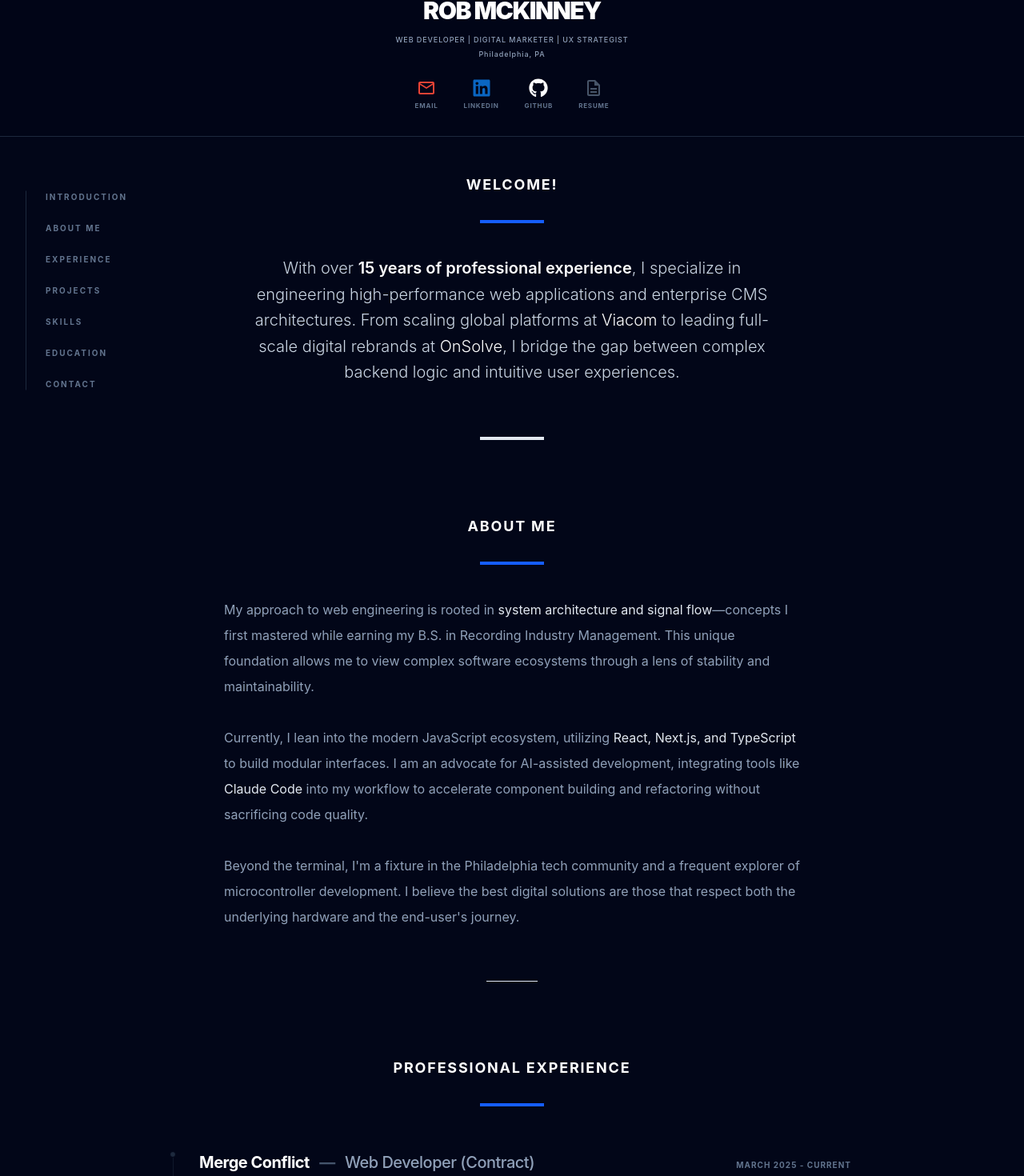
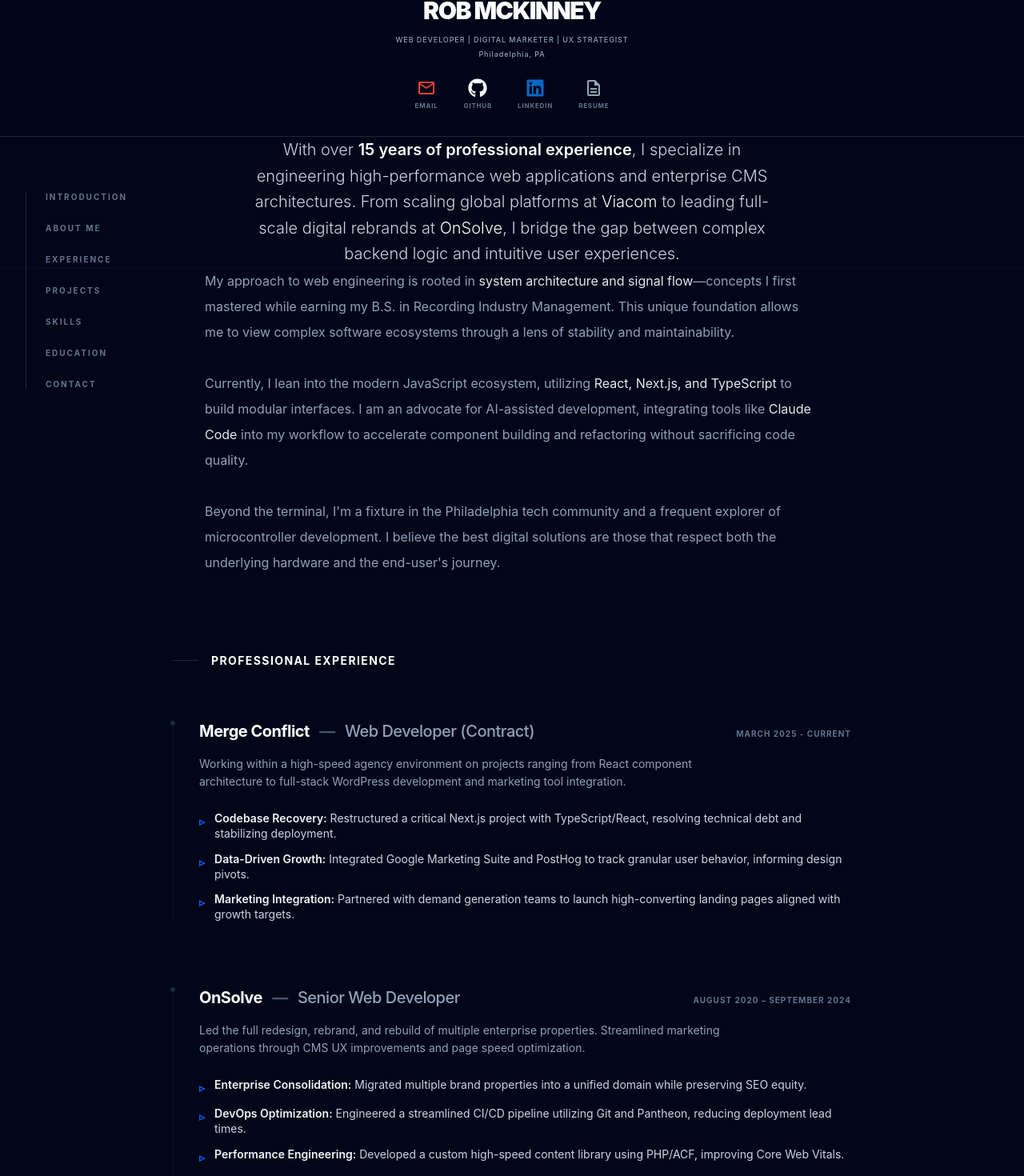
Before and after one commit to ramckinney86/portfolio-app, a React (Vite) app in the folder portfolio-app/: page / in a window 1280 px wide. Shown: the part 37-1507 px from the top of the page at 80% size. Built offline with nearby package versions, Linux system fonts and the light colour scheme; the HTML template or start-up script is replaced by a standard one.

Commit message:
moved data objects to their own js files

```diff
--- a/portfolio-app/src/App.jsx
+++ b/portfolio-app/src/App.jsx
@@ -1,148 +1,85 @@
-import About from './components/About';
-import Contact from './components/Contact';
-import Education from './components/Education';
-import Experience from './components/Experience';
 import React from 'react';
+
+// Layout Components
 import Header from './components/Header';
 import Footer from './components/Footer';
-import Intro from './components/Introduction';
 import TableOfContents from './components/TableOfContents';
+import Introduction from './components/Introduction';
+import About from './components/About';
+import Experience from './components/Experience';
+import Education from './components/Education';
+import Contact from './components/Contact';
 import SkillGrid from './components/SkillGrid';
 
-// Import your centralized data
-import {
-  devSkills,
-  designSkills,
-  marketingSkills,
-  softwareSkills,
-  otherSkills
-} from './data/skillsData';
+// Data Imports (The New Data Format)
+import { navItems } from './data/navigation';
+import { devSkills, designSkills, marketingSkills } from './data/skills';
+import { contactLinks } from './data/contact';
 
 function App() {
   return (
-    <div className="min-h-screen bg-slate-950 text-slate-200 flex flex-col relative">
-      <TableOfContents />
-      <Header />
+    /* The main wrapper sets the global theme: Slate-950 for a deep, modern dark mode */
+    <div className="min-h-screen bg-slate-950 text-slate-200 flex flex-col relative font-sans selection:bg-blue-500/30">
+
+      {/* Navigation Layer */}
+      <TableOfContents items={navItems} />
+      <Header links={contactLinks} />
+
       <main className="flex-grow">
 
-        {/* Introduction */}
-        <section id="intro" className="max-w-3xl mx-auto px-6 py-12">
-          <h2 className='text-2xl font-bold text-center mb-8 text-white uppercase tracking-widest text-[18px]'>Welcome!</h2>
-          <div className="mt-8 flex justify-center">
-            <div className="w-20 h-1 bg-blue-600 mb-10"></div>
-          </div>
-          <Intro />
-          <div className="mt-16 flex justify-center">
-            <div className="w-20 h-1 bg-slate-200"></div>
-          </div>
+        {/* Intro & Narrative Section */}
+        <section id="intro" className="scroll-mt-40">
+          <Introduction />
         </section>
 
-        {/* About/Bio */}
-        <section id="about" className="max-w-3xl mx-auto px-6 py-12">
-          <h2 className='text-2xl font-bold text-center mb-8 text-white uppercase tracking-widest text-[18px]'>About Me</h2>
-          <div className="mt-8 flex justify-center">
-            <div className="w-20 h-1 bg-blue-600 mb-10"></div>
-          </div>
+        <section id="about" className="scroll-mt-40 border-t border-slate-900/50">
           <About />
-          <div className="mt-16 flex justify-center">
-            <div className="h-px w-16 bg-slate-200"></div>
-          </div>
         </section>
 
-        {/* Experience */}
-        <section id="experience" className="max-w-5xl mx-auto px-6 py-12">
-          <h2 className='text-2xl font-bold text-center mb-8 text-white uppercase tracking-widest text-[18px]'>Professional Experience</h2>
-          <div className="mt-8 flex justify-center">
-            <div className="w-20 h-1 bg-blue-600 mb-2"></div>
-          </div>
+        {/* Career Timeline Section */}
+        <section id="experience" className="scroll-mt-40 bg-slate-950">
           <Experience />
-          <div className="mt-16 flex justify-center">
-            <div className="h-px w-16 bg-slate-200"></div>
-          </div>
         </section>
 
-        {/* Projects */}
-        <section id="projects" className="max-w-5xl mx-auto px-6 py-12">
-          <h2 className='text-2xl font-bold text-center mb-8 text-white uppercase tracking-widest text-[18px]'>Projects</h2>
-          <div className="mt-8 flex justify-center">
-            <div className="w-20 h-1 bg-blue-600 mb-10"></div>
-          </div>
-          <div className="mt-16 flex justify-center">
-            <div className="h-px w-16 bg-slate-200"></div>
-          </div>
-        </section>
+        {/* Technical Capabilities Section */}
+        <section id="skills" className="scroll-mt-40 py-24 border-t border-slate-900/50">
+          <div className="max-w-6xl mx-auto px-6">
+            <h2 className="text-white font-bold tracking-widest uppercase text-[14px] mb-16 flex items-center justify-center">
+              Technical Capabilities
+            </h2>
 
-        {/* Skills */}
-        <section id="skills" className="py-20">
-          <div className="max-w-6xl mx-auto px-4">
-            <h2 className="text-2xl font-bold text-center mb-8 text-white uppercase tracking-widest text-[18px]">
-              Technical Skills
-            </h2>
-            <div className="mt-8 flex justify-center">
-              <div className="w-20 h-1 bg-blue-600 mb-10"></div>
-            </div>
-            <div className="space-y-24">
+            <div className="space-y-32">
               <div>
-                <h3 className="text-center text-slate-100 text-[12px] font-bold uppercase tracking-[0.3em] mb-8">
-                  Development
-                </h3>
+                <h3 className="text-slate-500 text-[10px] uppercase tracking-[0.3em] font-bold mb-12 text-center">Development Stack</h3>
                 <SkillGrid items={devSkills} />
               </div>
 
               <div>
-                <h3 className="text-center text-slate-100 text-[12px] font-bold uppercase tracking-[0.3em] mb-8">
-                  Design & UI/UX
-                </h3>
+                <h3 className="text-slate-500 text-[10px] uppercase tracking-[0.3em] font-bold mb-12 text-center">Design & UI/UX</h3>
                 <SkillGrid items={designSkills} />
-              </div>
-              <div>
-                <h3 className="text-center text-slate-100 text-[12px] font-bold uppercase tracking-[0.3em] mb-8">
-                  Digital Strategy & Marketing
-                </h3>
-                <SkillGrid items={marketingSkills} />
               </div>
 
               <div>
-                <h3 className="text-center text-slate-100 text-[12px] font-bold uppercase tracking-[0.3em] mb-8">
-                  Environments & Tools
-                </h3>
-                <SkillGrid items={softwareSkills} />
-              </div>
-              <div>
-                <h3 className="text-center text-slate-100 text-[12px] font-bold uppercase tracking-[0.3em] mb-8">
-                  Management & Operations
-                </h3>
-                <SkillGrid items={otherSkills} />
+                <h3 className="text-slate-500 text-[10px] uppercase tracking-[0.3em] font-bold mb-12 text-center">Digital Operations</h3>
+                <SkillGrid items={marketingSkills} />
               </div>
             </div>
           </div>
-          <div className="mt-16 flex justify-center">
-            <div className="h-px w-16 bg-slate-200"></div>
-          </div>
         </section>
 
-        {/* Education */}
-        <section id="education" className="py-20">
-          <h2 className='text-2xl font-bold text-center mb-8 text-white uppercase tracking-widest text-[18px]'>Education</h2>
-          <div className="mt-8 flex justify-center">
-            <div className="w-20 h-1 bg-blue-600 mb-10"></div>
-          </div>
+        {/* Academic & Certifications Section */}
+        <section id="education" className="scroll-mt-40 border-t border-slate-900/50">
           <Education />
-          <div className="mt-16 flex justify-center">
-            <div className="h-px w-16 bg-slate-200"></div>
-          </div>
         </section>
 
-        {/* Contact */}
-        <section id="contact" className="py-20">
-          <h2 className='text-2xl font-bold text-center mb-8 text-white uppercase tracking-widest text-[18px]'>Contact</h2>
-          <div className="mt-8 flex justify-center">
-            <div className="w-20 h-1 bg-blue-600 mb-10"></div>
-          </div>
-          <Contact />
+        {/* Final Connection Section */}
+        <section id="contact" className="scroll-mt-40 border-t border-slate-900/50 bg-slate-950">
+          <Contact links={contactLinks} />
         </section>
+
       </main>
-      <Footer />
+
+      <Footer links={contactLinks} />
     </div>
   );
 }
--- a/portfolio-app/src/components/Contact.jsx
+++ b/portfolio-app/src/components/Contact.jsx
@@ -1,56 +1,27 @@
 import React from 'react';
-import { MdOutlineEmail, MdOutlineDescription } from 'react-icons/md';
-import { FaLinkedin, FaGithub } from 'react-icons/fa';
+import { contactLinks } from '../data/contact';
 
 const Contact = () => {
-  const contactLinks = [
-    {
-      icon: MdOutlineEmail,
-      label: 'Email',
-      href: 'mailto:your.email@example.com',
-      color: '#EA4335'
-    },
-    {
-      icon: FaLinkedin,
-      label: 'LinkedIn',
-      href: 'https://linkedin.com/in/yourprofile',
-      color: '#0A66C2'
-    },
-    {
-      icon: FaGithub,
-      label: 'GitHub',
-      href: 'https://github.com/ramckinney86',
-      color: '#F8FAFC' // White for Dark Mode visibility
-    },
-    {
-      icon: MdOutlineDescription,
-      label: 'Resume',
-      href: '/resume.pdf',
-      color: '#94A3B8'
-    }
-  ];
-
   return (
-    <div className="max-w-4xl mx-auto px-6">
+    <div className="max-w-4xl mx-auto px-6 py-24">
+      <h2 className="text-white font-bold tracking-widest uppercase text-[14px] mb-16 text-center">Connect</h2>
       <div className="grid grid-cols-2 md:grid-cols-4 gap-y-12 gap-x-8">
         {contactLinks.map((link) => (
           <a
-            key={link.label}
+            key={link.id}
             href={link.href}
             target="_blank"
             rel="noopener noreferrer"
-            /* cursor-pointer for nav, hover-scale for consistency */
             className="flex flex-col items-center group transition-transform duration-300 hover:scale-110 cursor-pointer"
           >
             <div className="mb-4">
               <link.icon
-                size={36} // Matches the size used in your SkillGrid
+                size={36}
                 style={{ color: link.color }}
                 className="filter drop-shadow-sm group-hover:drop-shadow-md transition-all"
               />
             </div>
-
-            <span className="text-[10px] font-bold uppercase tracking-[0.2em] text-slate-500 group-hover:text-white transition-colors duration-300 text-center">
+            <span className="text-[10px] font-bold uppercase tracking-[0.2em] text-slate-500 group-hover:text-white transition-colors text-center">
               {link.label}
             </span>
           </a>
--- a/portfolio-app/src/components/Education.jsx
+++ b/portfolio-app/src/components/Education.jsx
@@ -1,65 +1,22 @@
 import React from 'react';
-import { MdSchool, MdCode, MdCloudQueue } from 'react-icons/md';
+import { educationData } from '../data/education';
 
 const Education = () => {
-  const educationData = [
-    {
-      institution: "Middle Tennessee State University",
-      degree: "Bachelor of Science",
-      focus: "Recording Industry Management – Production & Technology",
-      date: "Class of 2008",
-      icon: MdSchool,
-      color: "#3b82f6" // Professional Blue
-    },
-    {
-      institution: "General Assembly",
-      degree: "Specialized Certifications",
-      focus: "React Development, JavaScript Development, UX Design, Ruby on Rails",
-      date: "Post-Graduate",
-      icon: MdCode,
-      color: "#ef4444" // GA Red
-    },
-    {
-      institution: "Amazon Web Services (AWS)",
-      degree: "Cloud Architecture Training",
-      focus: "Architecting on AWS & AWSome Day",
-      date: "Professional Development",
-      icon: MdCloudQueue,
-      color: "#f59e0b" // AWS Orange
-    }
-  ];
-
   return (
-    <div className="max-w-5xl mx-auto px-1">
+    <div className="max-w-5xl mx-auto px-6 py-20">
+      <h2 className="text-white font-bold tracking-widest uppercase text-[14px] mb-16 text-center">
+        Education & Certifications
+      </h2>
       <div className="grid grid-cols-1 md:grid-cols-3 gap-12">
         {educationData.map((edu) => (
-          <div
-            key={edu.institution}
-            className="flex flex-col items-center text-center group cursor-default"
-          >
+          <div key={edu.institution} className="flex flex-col items-center text-center group">
             <div className="mb-6 p-4 rounded-full bg-slate-900 border border-slate-800 transition-all duration-300 group-hover:border-slate-500 group-hover:scale-110">
-              <edu.icon
-                size={32}
-                style={{ color: edu.color }}
-                className="filter drop-shadow-sm"
-              />
+              <edu.icon size={32} style={{ color: edu.color }} />
             </div>
-
-            <h3 className="text-white font-bold text-[12px] uppercase tracking-wider mb-2">
-              {edu.institution}
-            </h3>
-
-            <p className="text-slate-200 text-[11px] font-medium mb-1">
-              {edu.degree}
-            </p>
-
-            <p className="text-slate-500 text-[10px] leading-relaxed mb-4 max-w-[200px]">
-              {edu.focus}
-            </p>
-
-            <span className="text-[9px] font-bold uppercase tracking-[0.2em] text-slate-600 group-hover:text-slate-400 transition-colors">
-              {edu.date}
-            </span>
+            <h3 className="text-white font-bold text-[12px] uppercase tracking-wider mb-2">{edu.institution}</h3>
+            <p className="text-slate-200 text-[11px] font-medium mb-1">{edu.degree}</p>
+            <p className="text-slate-500 text-[10px] leading-relaxed mb-4 max-w-[200px]">{edu.focus}</p>
+            <span className="text-[9px] font-bold uppercase tracking-[0.2em] text-slate-600">{edu.date}</span>
           </div>
         ))}
       </div>
--- a/portfolio-app/src/components/Experience.jsx
+++ b/portfolio-app/src/components/Experience.jsx
@@ -1,13 +1,17 @@
 import React from 'react';
-import { jobs } from '../data/experienceData'; // Clean import
+import { jobs } from '../data/experience';
 
 const Experience = () => {
   return (
-    <div className="max-w-4xl mx-auto px-6 py-12">
+    <div className="max-w-4xl mx-auto px-6 py-24">
+      <h2 className="text-white font-bold tracking-widest uppercase text-[14px] mb-16 flex items-center">
+        <span className="w-8 h-[1px] bg-slate-800 mr-4"></span>
+        Professional Experience
+      </h2>
+
       <div className="space-y-20">
         {jobs.map((job, index) => (
           <div key={`${job.company}-${index}`} className="relative pl-8 border-l border-slate-900 hover:border-blue-600 transition-colors duration-500">
-            {/* Timeline Dot */}
             <div className="absolute -left-[5px] top-0 w-2 h-2 rounded-full bg-slate-800 border border-slate-950"></div>
 
             <div className="flex flex-col md:flex-row md:items-baseline justify-between mb-4">
--- a/portfolio-app/src/components/Footer.jsx
+++ b/portfolio-app/src/components/Footer.jsx
@@ -2,16 +2,10 @@
 import { MdOutlineEmail, MdOutlineDescription } from 'react-icons/md';
 import { FaLinkedin, FaGithub } from 'react-icons/fa';
 
+import { footerLinks } from '../data/contact';
+
 const Footer = () => {
   const currentYear = new Date().getFullYear();
-
-  const footerLinks = [
-    { icon: MdOutlineEmail, label: 'Email', href: 'mailto:ramckinney86@gmail.com', color: '#EA4335' },
-    { icon: FaLinkedin, label: 'LinkedIn', href: 'https://www.linkedin.com/in/rob-mckinney-19a70217/', color: '#0A66C2' },
-    { icon: FaGithub, label: 'Github', href: 'https://github.com/ramckinney86', color: '#181717' },
-    { icon: MdOutlineDescription, label: 'Resume', href: '/resume.pdf', color: '#475569' }
-  ];
-
   return (
     <footer className="w-full py-8 px-4 mt-20 border-t border-slate-200 bg-slate-50">
       <div className="max-w-6xl mx-auto flex flex-col md:flex-row items-center justify-between gap-6">
--- a/portfolio-app/src/components/Header.jsx
+++ b/portfolio-app/src/components/Header.jsx
@@ -2,34 +2,9 @@
 import { MdOutlineEmail, MdOutlineDescription } from 'react-icons/md';
 import { FaLinkedin, FaGithub } from 'react-icons/fa';
 
+import { contactLinks } from '../data/contact';
+
 const Header = () => {
-  const contactLinks = [
-    {
-      icon: MdOutlineEmail,
-      label: 'Email',
-      href: 'mailto:ramckinney86@gmail.com',
-      color: '#EA4335'
-    },
-    {
-      icon: FaLinkedin,
-      label: 'LinkedIn',
-      href: 'https://www.linkedin.com/in/rob-mckinney-19a70217/',
-      color: '#0A66C2'
-    },
-    {
-      icon: FaGithub,
-      label: 'GitHub',
-      href: 'https://github.com/ramckinney86',
-      color: '#FFFFFF'
-    },
-    {
-      icon: MdOutlineDescription,
-      label: 'Resume',
-      href: '/resume.pdf',
-      color: '#475569'
-    }
-  ];
-
   return (
     /* Added sticky, top-0, z-50, and backdrop-blur */
     <header className="sticky top-0 z-50 w-full py-8 px-4 flex flex-col items-center justify-center bg-slate-950/80 backdrop-blur-md border-b border-slate-800">
--- a/portfolio-app/src/components/TableOfContents.jsx
+++ b/portfolio-app/src/components/TableOfContents.jsx
@@ -1,33 +1,20 @@
 import React, { useState } from 'react';
 import { MdMenu, MdClose } from 'react-icons/md';
+import { navItems } from '../data/navigation';
 
 const TableOfContents = () => {
   const [isOpen, setIsOpen] = useState(false);
-
-  const navItems = [
-    { label: 'Introduction', href: '#intro' },
-    { label: 'About Me', href: '#about' },
-    { label: 'Experience', href: '#experience' },
-    { label: 'Projects', href: '#projects' },
-    { label: 'Skills', href: '#skills' },
-    { label: 'Education', href: '#education' },
-    { label: 'Contact', href: '#contact' }
-  ];
-
   const toggleMenu = () => setIsOpen(!isOpen);
 
   return (
     <>
-      {/* MOBILE TRIGGER: Static White circle with Black lines */}
       <button
         onClick={toggleMenu}
         className="xl:hidden fixed bottom-8 right-8 z-[60] bg-white text-slate-900 p-4 rounded-full shadow-2xl active:scale-95 transition-transform duration-300"
-        aria-label="Toggle Menu"
       >
         {isOpen ? <MdClose size={24} /> : <MdMenu size={24} />}
       </button>
 
-      {/* MOBILE OVERLAY */}
       <div className={`fixed inset-0 z-[55] bg-slate-950 transition-transform duration-500 xl:hidden ${isOpen ? 'translate-x-0' : 'translate-x-full'}`}>
         <nav className="flex flex-col items-center justify-center h-full space-y-8">
           {navItems.map((item) => (
@@ -43,7 +30,6 @@
         </nav>
       </div>
 
-      {/* DESKTOP SIDEBAR */}
       <nav className="fixed left-8 top-1/2 -translate-y-1/2 hidden xl:block w-48 z-40">
         <ul className="space-y-6 border-l border-slate-800 pl-6">
           {navItems.map((item) => (
--- /dev/null
+++ b/portfolio-app/src/data/contact.js
@@ -0,0 +1,40 @@
+import { MdOutlineEmail, MdOutlineDescription } from 'react-icons/md';
+import { FaLinkedin, FaGithub } from 'react-icons/fa';
+
+export const contactLinks = [
+  {
+    id: 'email',
+    icon: MdOutlineEmail,
+    label: 'Email',
+    href: 'mailto:ramckinney86@gmail.com',
+    color: '#EA4335'
+  },
+  {
+    id: 'github',
+    icon: FaGithub,
+    label: 'GitHub',
+    href: 'https://github.com/ramckinney86',
+    color: '#F8FAFC'
+  },
+  {
+    id: 'linkedin',
+    icon: FaLinkedin,
+    label: 'LinkedIn',
+    href: 'https://www.linkedin.com/in/rob-mckinney-19a70217/',
+    color: '#0A66C2'
+  },
+  {
+    id: 'resume',
+    icon: MdOutlineDescription,
+    label: 'Resume',
+    href: '/resume.pdf',
+    color: '#94A3B8'
+  }
+];
+
+export const footerLinks = [
+    { icon: MdOutlineEmail, label: 'Email', href: 'mailto:ramckinney86@gmail.com', color: '#EA4335' },
+    { icon: FaLinkedin, label: 'LinkedIn', href: 'https://www.linkedin.com/in/rob-mckinney-19a70217/', color: '#0A66C2' },
+    { icon: FaGithub, label: 'Github', href: 'https://github.com/ramckinney86', color: '#181717' },
+    { icon: MdOutlineDescription, label: 'Resume', href: '/resume.pdf', color: '#475569' }
+  ];
--- /dev/null
+++ b/portfolio-app/src/data/education.js
@@ -0,0 +1,29 @@
+import React from 'react';
+import { MdSchool, MdCode, MdCloudQueue } from 'react-icons/md';
+
+export const educationData = [
+    {
+        institution: "Middle Tennessee State University",
+        degree: "Bachelor of Science",
+        focus: "Recording Industry Management - Production & Technology",
+        date: "Class of 2008",
+        icon: MdSchool,
+        color: "#3b82f6" // Professional Blue
+    },
+    {
+        institution: "General Assembly",
+        degree: "Specialized Certifications",
+        focus: "React Development, JavaScript Development, UX Design, Ruby on Rails",
+        date: "Post-Graduate",
+        icon: MdCode,
+        color: "#ef4444" // GA Red
+    },
+    {
+        institution: "Amazon Web Services (AWS)",
+        degree: "Cloud Architecture Training",
+        focus: "Architecting on AWS & AWSome Day",
+        date: "Professional Development",
+        icon: MdCloudQueue,
+        color: "#f59e0b" // AWS Orange
+    }
+];
--- /dev/null
+++ b/portfolio-app/src/data/navigation.js
@@ -0,0 +1,9 @@
+ export const navItems = [
+    { label: 'Introduction', href: '#intro' },
+    { label: 'About Me', href: '#about' },
+    { label: 'Experience', href: '#experience' },
+    { label: 'Projects', href: '#projects' },
+    { label: 'Skills', href: '#skills' },
+    { label: 'Education', href: '#education' },
+    { label: 'Contact', href: '#contact' }
+  ];
```
Also changed, not shown: portfolio-app/src/data/experience.js (renamed from portfolio-app/src/data/experienceData.js), portfolio-app/src/data/skills.js (renamed from portfolio-app/src/data/skillsData.js).
